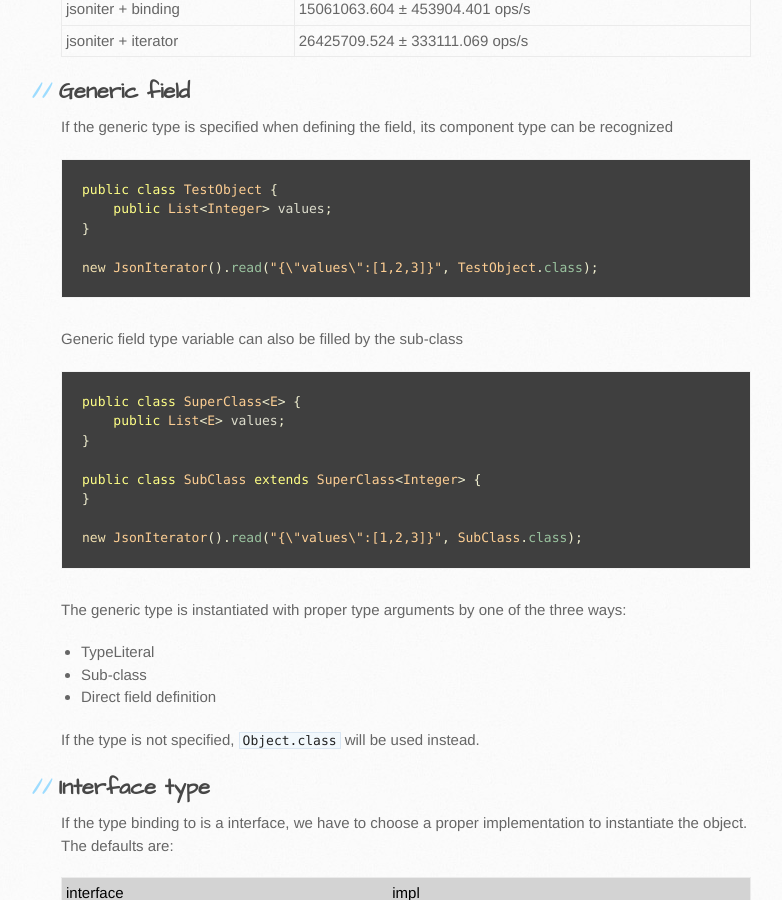
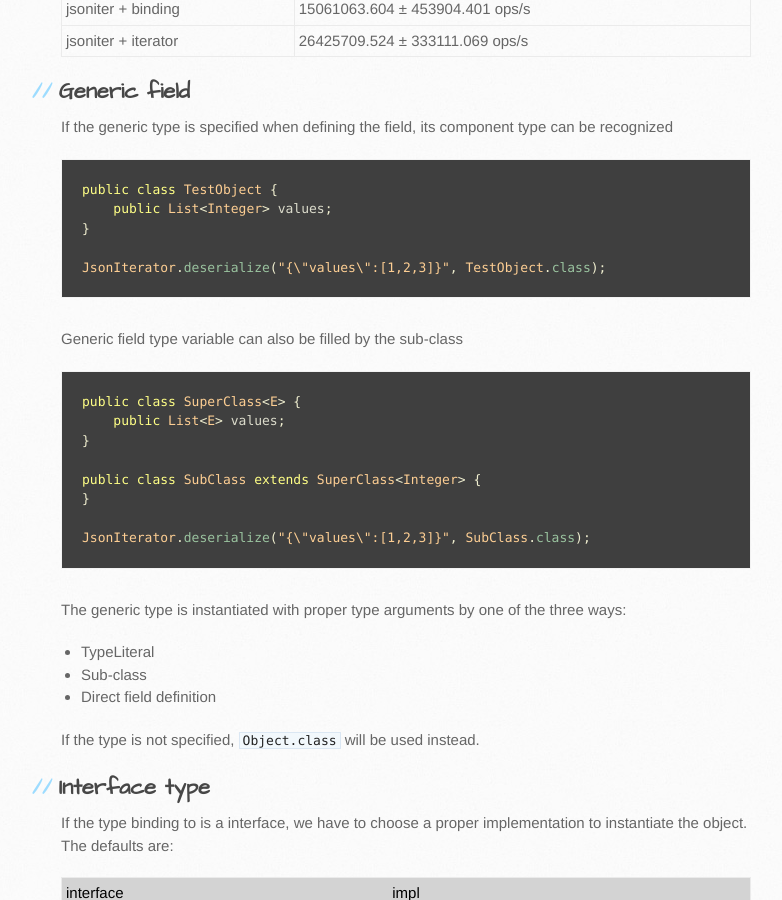
Before and after one commit to json-iterator/json-iterator.github.io, a Jekyll site: the page built from java-features.md, in a window 1280 px wide and 900 px high, scrolled down 15968 px. Shown: the whole window, without its empty margins (109-891 px from the left). Built offline with Jekyll 4.4.1, drawn with Linux system fonts in a browser that asks for light colours; comment, search, counter and statistics services are not loaded; some of the changed text lies outside the part shown.

Commit message:
Update java-features.md

````diff
--- a/java-features.md
+++ b/java-features.md
@@ -229,7 +229,7 @@ the generated code will be written out to `src/main/java` folder of your project
 ```java
 JsonIterator.setMode(DecodingMode.STATIC_MODE); // set mode before using
 JsoniterAnnotationSupport.enable();
-new JsonIterator().read(...
+JsonIterator.deserialize(...
 ```
 
 by setting the mode to static, dynamic code generation will not happen if the class to decode/encode does not have corresponding decoder/encoder, instead exception will be thrown.
@@ -680,7 +680,7 @@ public class TestObject {
     public List<Integer> values;
 }
 
-new JsonIterator().read("{\"values\":[1,2,3]}", TestObject.class);
+JsonIterator.deserialize("{\"values\":[1,2,3]}", TestObject.class);
 ```
 
 Generic field type variable can also be filled by the sub-class
@@ -693,7 +693,7 @@ public class SuperClass<E> {
 public class SubClass extends SuperClass<Integer> {
 }
 
-new JsonIterator().read("{\"values\":[1,2,3]}", SubClass.class);
+JsonIterator.deserialize("{\"values\":[1,2,3]}", SubClass.class);
 ```
 
 The generic type is instantiated with proper type arguments by one of the three ways:
````
